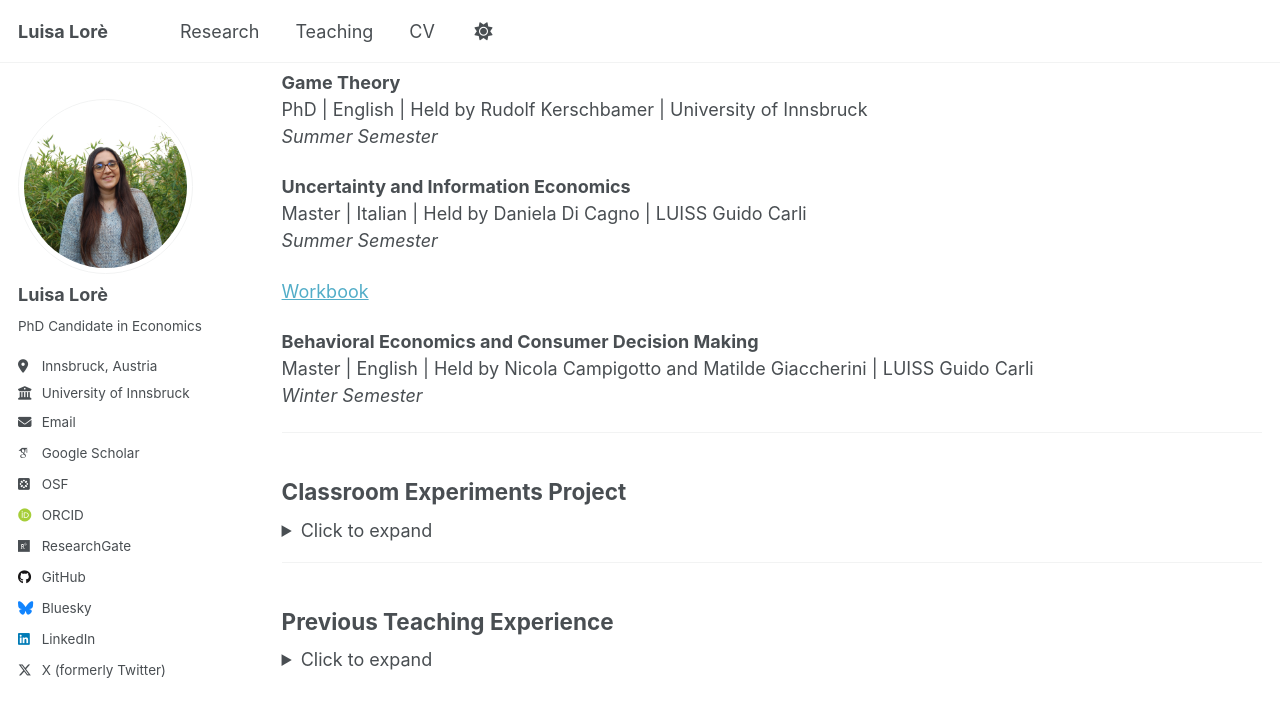
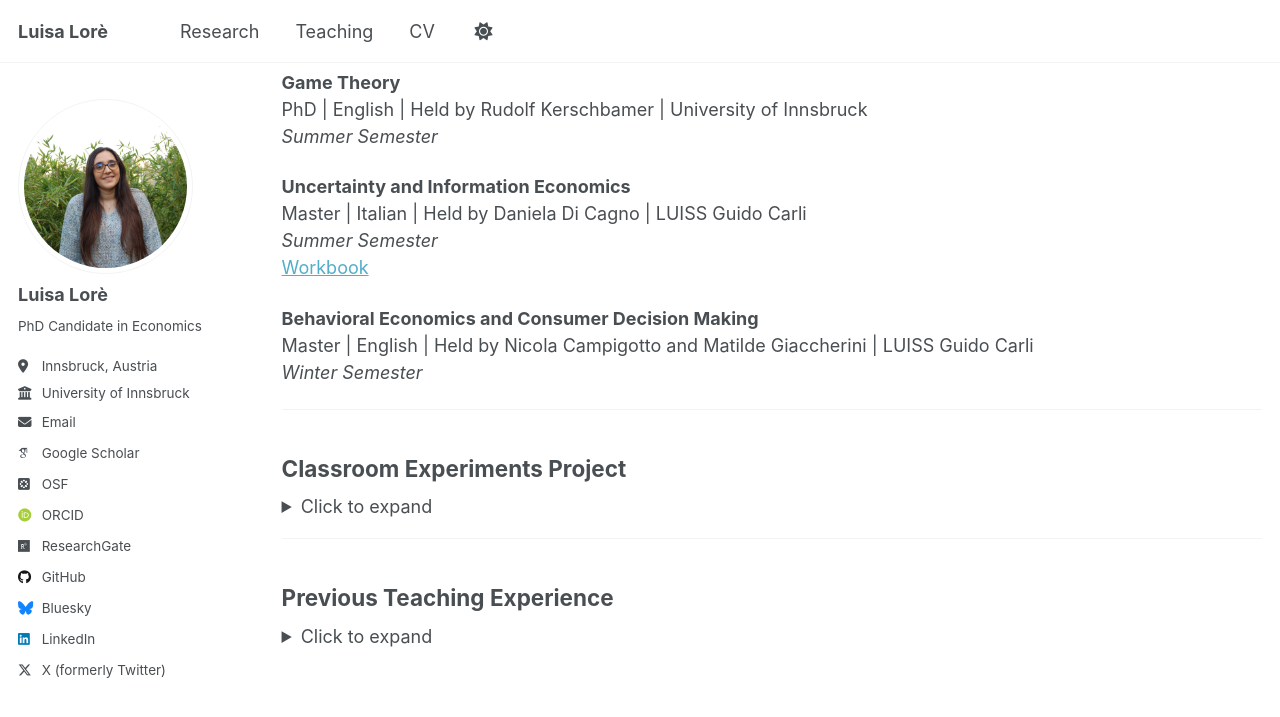
Before and after one commit to LuisaLore/luisalore, a Jekyll site: the page built from _pages/teaching.md, in a window 1280 px wide and 900 px high, scrolled down 1305 px. Shown: the top 717 px of the window. Built offline with Jekyll 4.4.1, drawn with Linux system fonts in a browser that asks for light colours; some web fonts are replaced; a script that is not in the unit is left out.

```diff
--- a/_pages/teaching.md
+++ b/_pages/teaching.md
@@ -61,8 +61,8 @@ PhD | English | Held by Rudolf Kerschbamer | University of Innsbruck<br>
 
 **Uncertainty and Information Economics**<br>
 Master | Italian | Held by Daniela Di Cagno | LUISS Guido Carli<br>
-*Summer Semester*
-<p><a href="{{ site.baseurl }}/files/LUISS_EconInfo_2024.pdf">Workbook</a></p>
+*Summer Semester*<br>
+<a href="{{ site.baseurl }}/files/LUISS_EconInfo_2024.pdf">Workbook</a>
 
 **Behavioral Economics and Consumer Decision Making**<br>
 Master | English | Held by Nicola Campigotto and Matilde Giaccherini | LUISS Guido Carli<br>
@@ -96,7 +96,7 @@ Bachelor | Italian | University of Rome Tor Vergata<br>
 
 <p><strong>Uncertainty and Information Economics</strong><br>
 Master | Italian | Held by Daniela Di Cagno | LUISS Guido Carli<br>
-<em>Summer 2023</em>
+<em>Summer 2023</em><br>
 <a href="{{ site.baseurl }}/files/LUISS_EconInfo_2023.pdf">Workbook</a></p>
 
 <p><strong>Microeconomics</strong><br>
```
